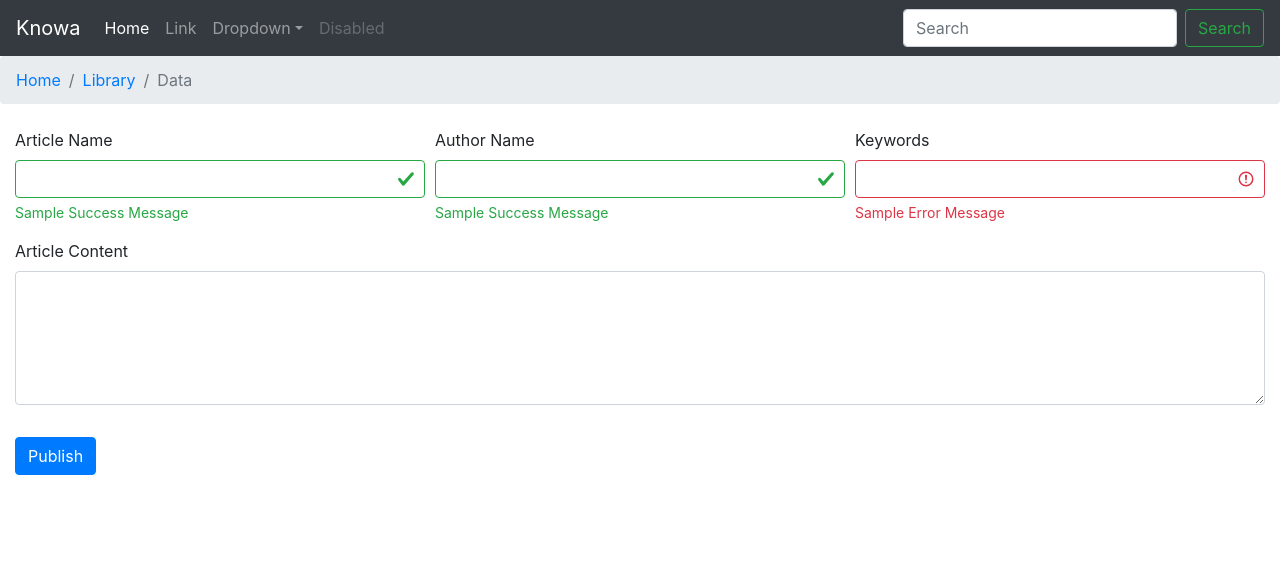
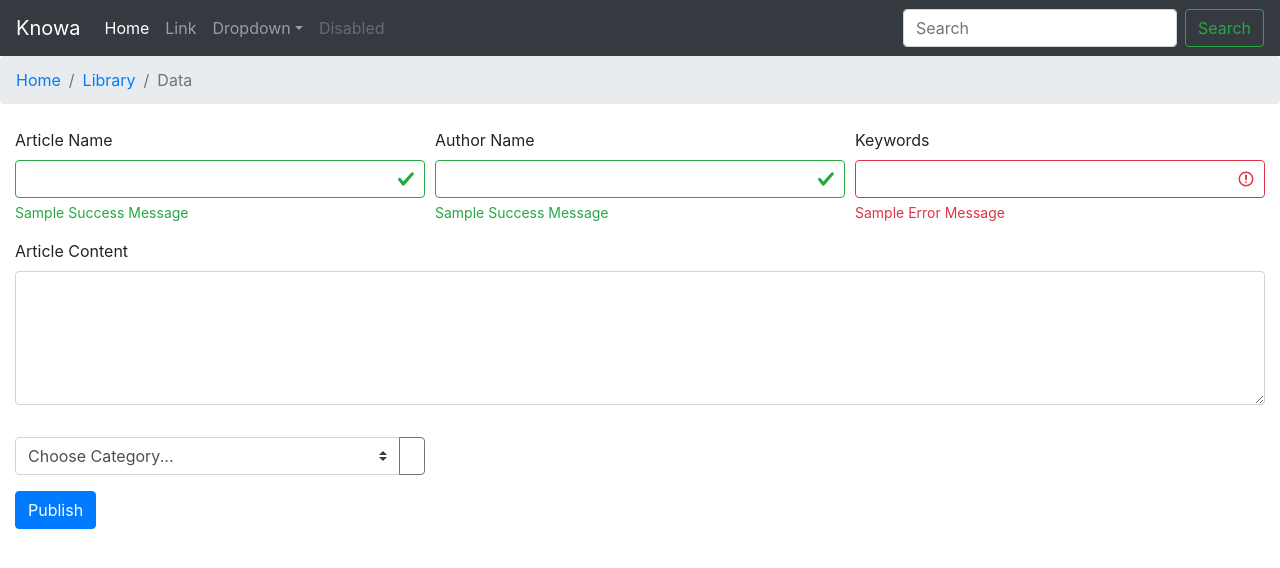
Before and after one commit to nadyshalaby/knowa, a React (Create React App) app: page / in a window 1280 px wide. Shown: the top 568 px of the page. Built offline with nearby package versions, Linux system fonts and the light colour scheme.

Commit message:
sdkfjckxjckx

```diff
--- a/src/components/pages/Create.js
+++ b/src/components/pages/Create.js
@@ -25,9 +25,27 @@ export default class Create extends Component {
             </div>
 
             <div className="col-md-12 mb-3">
-              <div class="form-group">
+              <div className="form-group">
                 <label>Article Content</label>
-                <textarea class="form-control" rows="5" />
+                <textarea className="form-control" rows="5" />
+              </div>
+            </div>
+
+            <div className="col-md-4 mb-3">
+              <div className="input-group">
+                <select
+                  className="custom-select"
+                  aria-label="Example select with button addon">
+                  <option selected disabled>
+                    Choose Category...
+                  </option>
+                  <option value="1">One</option>
+                  <option value="2">Two</option>
+                  <option value="3">Three</option>
+                </select>
+                <div className="input-group-append">
+                  <button className="btn btn-outline-secondary" type="button" />
+                </div>
               </div>
             </div>
           </div>
```
Also changed, not shown: package.json (+11 -1 lines).
